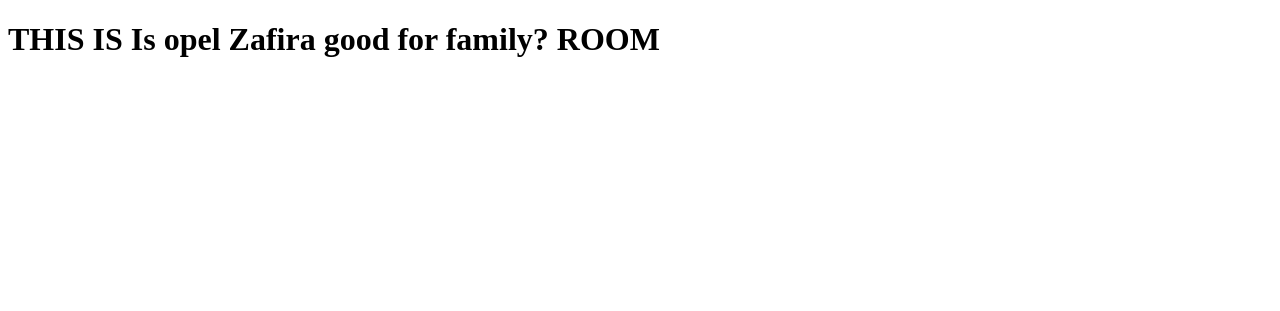
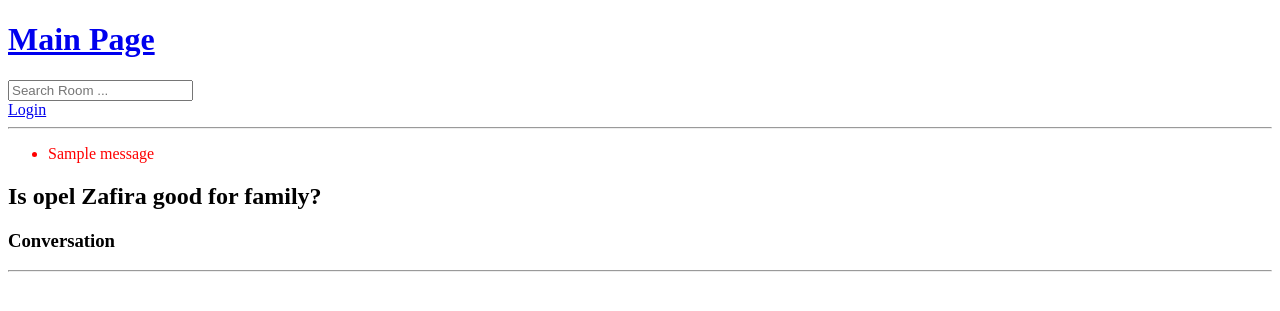
Before and after one commit to Dragan-dev/BlogProject, a Django app: page /room/4 in a window 1280 px wide. Shown: the top 311 px of the page. Run offline with Django 4.2, Linux system fonts and the light colour scheme; data comes from the database, SQL or seed files in the repository; tables that the repository leaves empty hold one stand-in row (values such as "Sample post"); one stand-in notice (Sample message) is shown.

Commit message:
message sending crud

```diff
--- a/relax/templates/main.html
+++ b/relax/templates/main.html
@@ -21,7 +21,7 @@ be included in another templates -->
     {% if messages %}
     <ul class="messages">
         {% for message in messages %}
-        <li style="color: red;">{{ message }} !!</li>
+        <li style="color: red;">{{ message }} </li>
         {% endfor %}
     </ul>
     {% endif %}
@@ -30,6 +30,7 @@ be included in another templates -->
 
 
     {% block content %}
+
     {% endblock %}
 </body>
 
--- a/relax/templates/navbar.html
+++ b/relax/templates/navbar.html
@@ -7,6 +7,7 @@
 </form>
 
 {% if request.user.is_authenticated %}
+    <p>Hello {{ request.user }} </p>
     <a href="{% url 'logout' %}">Logout</a>
 {% else %}
     <a href="{% url 'login' %}">Login</a>
--- a/relax/templates/room.html
+++ b/relax/templates/room.html
@@ -1,13 +1,30 @@
-<!DOCTYPE html>
-<html>
-<head>
-    <meta charset='utf-8'>
-    <meta http-equiv='X-UA-Compatible' content='IE=edge'>
-    <title>Page Title</title>
-    <meta name='viewport' content='width=device-width, initial-scale=1'>
-    <!-- <link rel='stylesheet' type='text/css' media='screen' href='main.css'> -->
-    </head>
-<body>
-    <h1>THIS IS {{ room.name }} ROOM </h1>
-</body>
-</html>
+{% extends 'main.html' %}
+
+
+{% block content %}
+<h2> {{ room.name }} </h2>
+<p> {{room.description}} </p>
+
+
+<div class="content-wrapper">
+    <h3>Conversation</h3>
+    <hr>
+    {% for message in room_messages %}
+    <div>
+        <small>@{{ message.user }} {{message.created | timesince }} ago</small>
+        <p>{{ message.body }}</p>
+        <hr>
+
+    </div>
+    {% endfor %}
+</div>
+
+{% if request.user.is_authenticated %}
+<div>
+    <form method="post" action="">
+        {% csrf_token %}
+        <input type="text" name="body" placeholder="Write your comment here...">
+    </form>
+</div>
+{% endif %}
+{% endblock %}
```
Also changed, not shown: relax/templates/home.html (line endings or trailing spaces).
